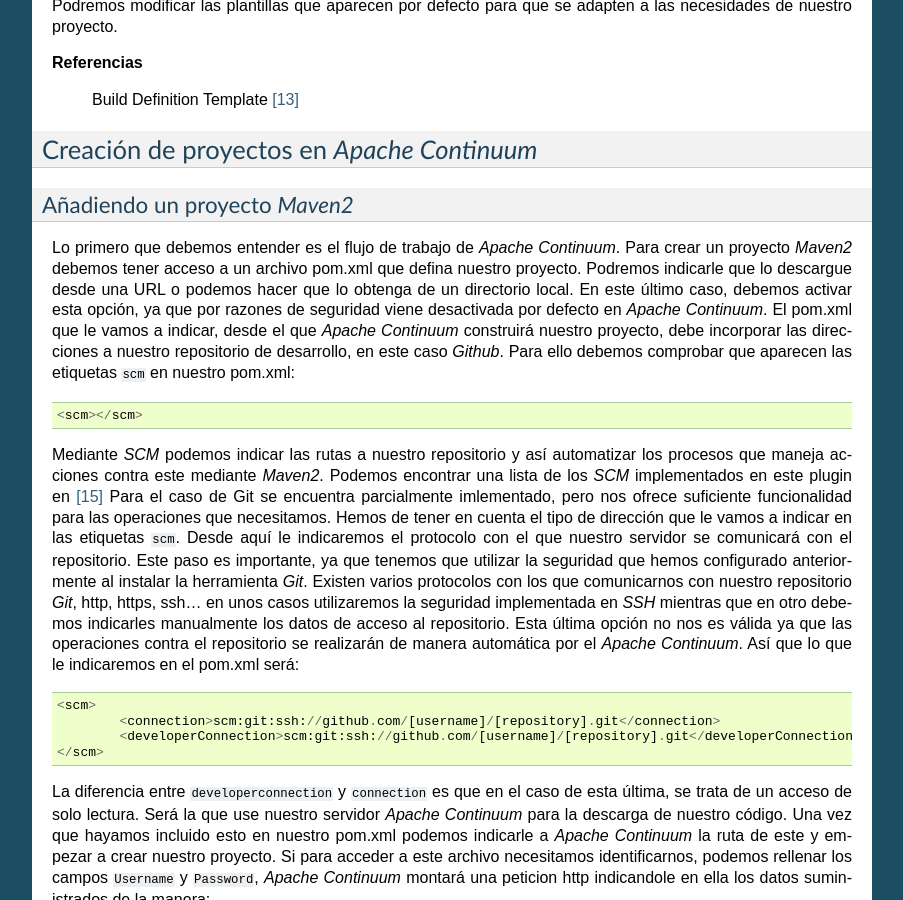
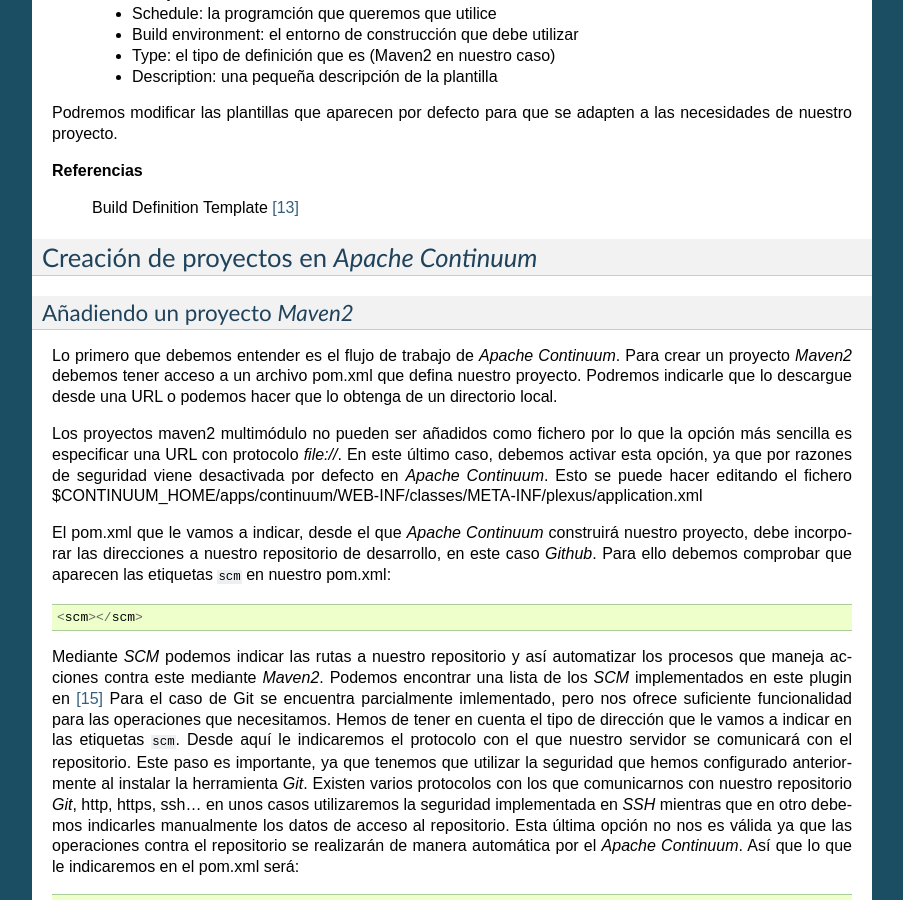
Before and after one commit to geomatico/documentation, a Sphinx documentation site: the page built from source/apache-continuum.rst, in a window 1280 px wide and 900 px high, scrolled down 6818 px. Shown: the whole window, without its empty margins (198-1101 px from the left). Built offline with Sphinx 7.4.7, drawn with Linux system fonts in a browser that asks for light colours; some of the changed text lies outside the part shown.

Commit message:
Minor modifications

```diff
--- a/source/apache-continuum.rst
+++ b/source/apache-continuum.rst
@@ -200,6 +200,12 @@
 
 	$ sudo echo 'export CONTINUUM_HOME=/usr/local/apache-continuum' > /etc/environment
 
+Ejecución de |AC| en linea de comandos
+^^^^^^^^^^^^^^^^^^^^^^^^^^^^^^^^^^^^^^^^^^^^^^^^^^^^^^^^^^^^^^^^^^
+
+Si se desea arrancar y parar |AC| de forma manual, es posible hacerlo ejecutando el script
+llamado *continuum* en el directorio *bin* de nuestra instalación.
+
 Configuración de |AC|
 =====================
 Creación del usuario admin
@@ -232,7 +238,7 @@
 +------------------+-----------------------+---------------------+----------------------+-----------------------------+
 |                  |  *Installation type*  |   *Name*            |         *Type*       |    *Value/Path*             |
 +------------------+-----------------------+---------------------+----------------------+-----------------------------+
-|    Maven2        |   Tool                |    Maven2           |      Maven2          | /usr/share/mvaen2           |
+|    Maven2        |   Tool                |    Maven2           |      Maven2          | /usr/share/maven2           |
 +------------------+-----------------------+---------------------+----------------------+-----------------------------+
 |    JDK           |   Tool                |    Java6            |      JDK             | /usr/lib/jvm/java-6-openjdk |
 +------------------+-----------------------+---------------------+----------------------+-----------------------------+
@@ -296,7 +302,10 @@
 =============================
 Añadiendo un proyecto |MVN|
 ----------------------------
-Lo primero que debemos entender es el flujo de trabajo de |AC|. Para crear un proyecto |MVN| debemos tener acceso a un archivo pom.xml que defina nuestro proyecto. Podremos indicarle que lo descargue desde una URL o podemos hacer que lo obtenga de un directorio local. En este último caso, debemos activar esta opción, ya que por razones de seguridad viene desactivada por defecto en |AC|.
+Lo primero que debemos entender es el flujo de trabajo de |AC|. Para crear un proyecto |MVN| debemos tener acceso a un archivo pom.xml que defina nuestro proyecto. Podremos indicarle que lo descargue desde una URL o podemos hacer que lo obtenga de un directorio local.
+
+Los proyectos maven2 multimódulo no pueden ser añadidos como fichero por lo que la opción más sencilla es especificar una URL con protocolo *file://*. En este último caso, debemos activar esta opción, ya que por razones de seguridad viene desactivada por defecto en |AC|. Esto se puede hacer editando el fichero $CONTINUUM_HOME/apps/continuum/WEB-INF/classes/META-INF/plexus/application.xml
+
 El pom.xml que le vamos a indicar, desde el que |AC| construirá nuestro proyecto, debe incorporar las direcciones a nuestro repositorio de desarrollo, en este caso |GH|. Para ello debemos comprobar que aparecen las etiquetas ``scm`` en nuestro pom.xml::
 
 	<scm></scm>
```
